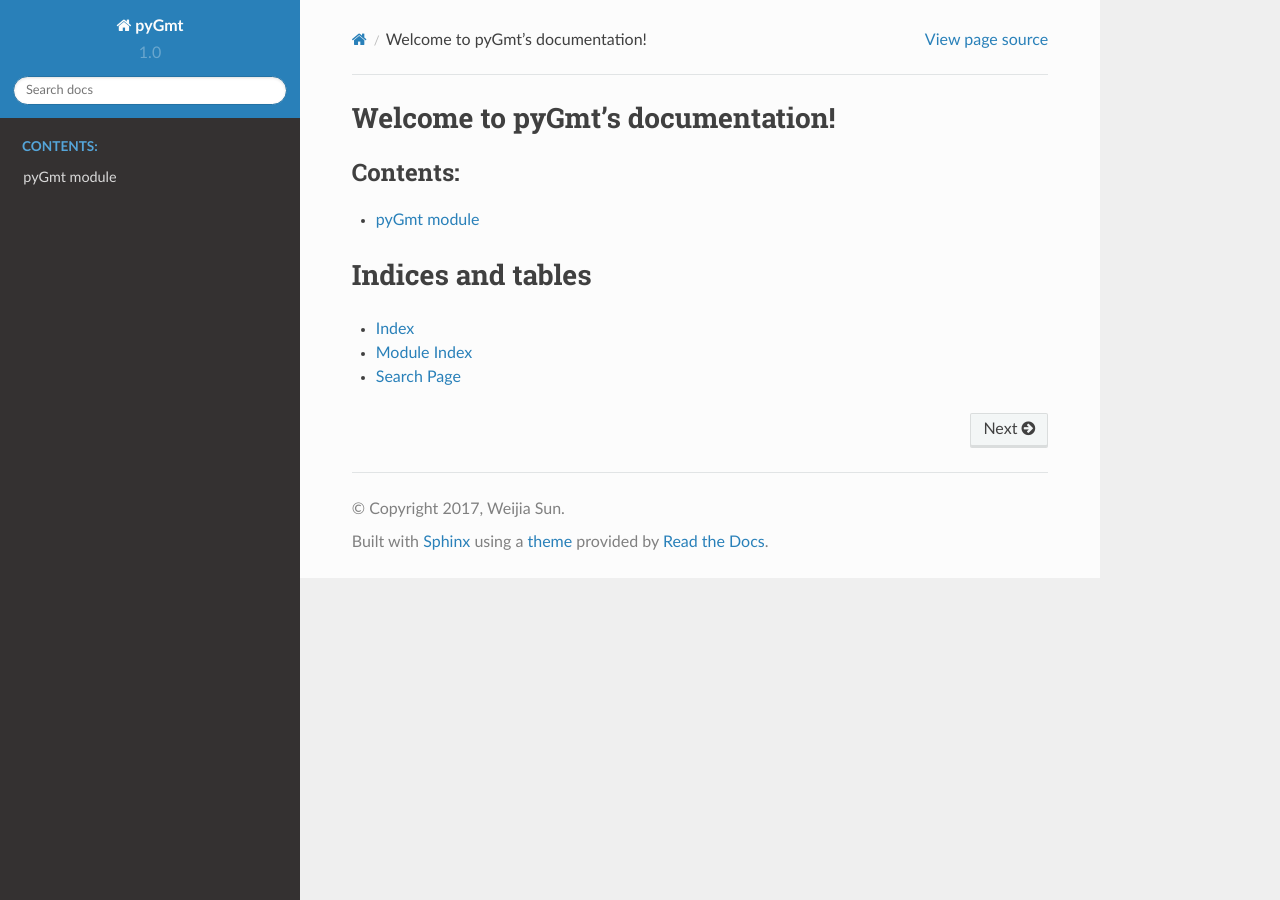
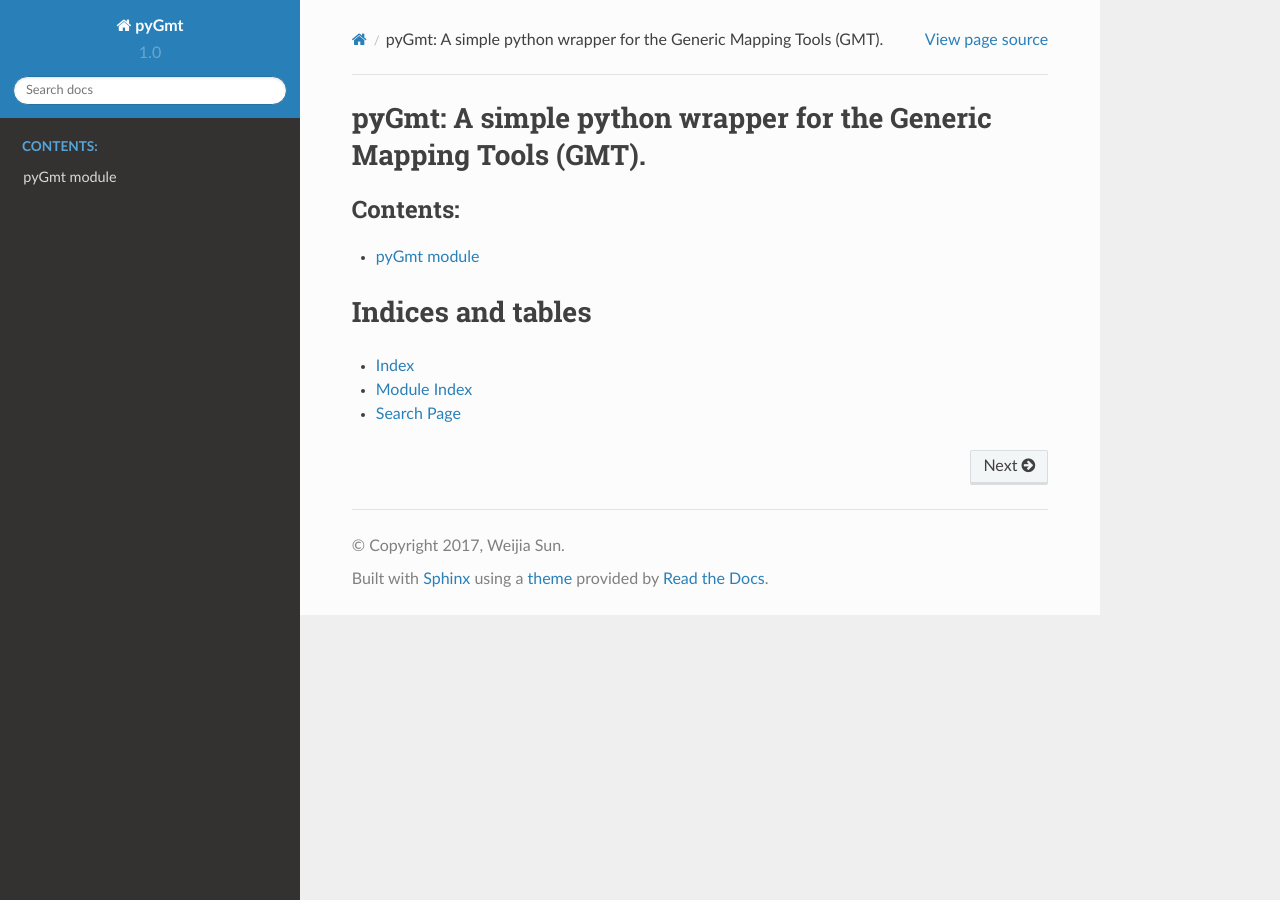
Before and after one commit to sun031/pyGmt, a Sphinx documentation site: the page built from docs/index.rst, in a window 1280 px wide. Built offline with Sphinx 7.4.7 and the Read the Docs theme 2.0.0, drawn with Linux system fonts in a browser that asks for light colours.

Commit message:
add example

```diff
--- a/README.rst
+++ b/README.rst
@@ -10,6 +10,8 @@
 
 Examples
 --------
+
+To plot Great Britain, Italy, and France in blue with a red outline and Spain, Portugal and Greece in yellow (no outline), and pick up the plot domain form the extents of these countries, use
 
 >>> import pyGmt
 >>> gmt = pyGmt.Gmt()
--- a/docs/index.rst
+++ b/docs/index.rst
@@ -3,8 +3,8 @@
    You can adapt this file completely to your liking, but it should at least
    contain the root `toctree` directive.
 
-Welcome to pyGmt's documentation!
-=================================
+pyGmt: A simple python wrapper for the Generic Mapping Tools (GMT).
+===================================================================
 
 .. toctree::
    :maxdepth: 2
```
Also changed, not shown: 6 other files.
